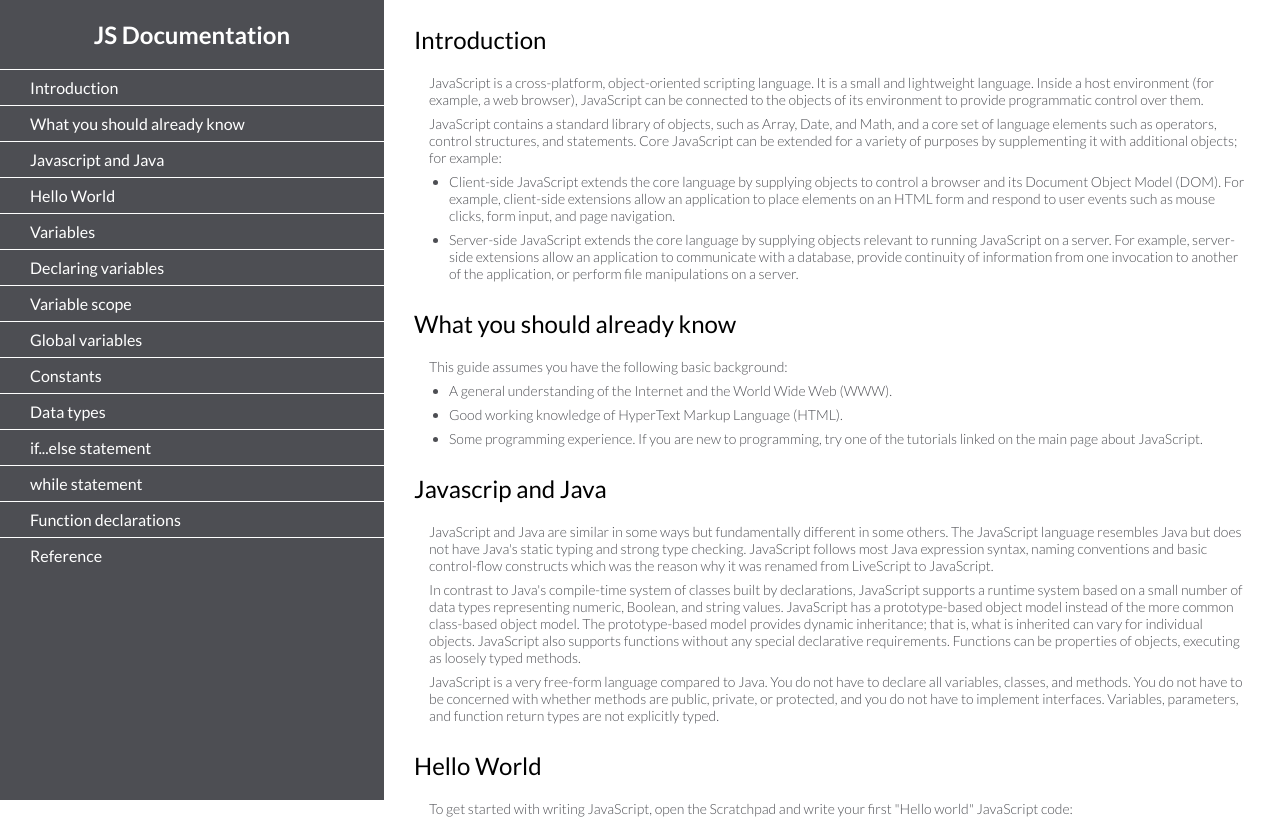
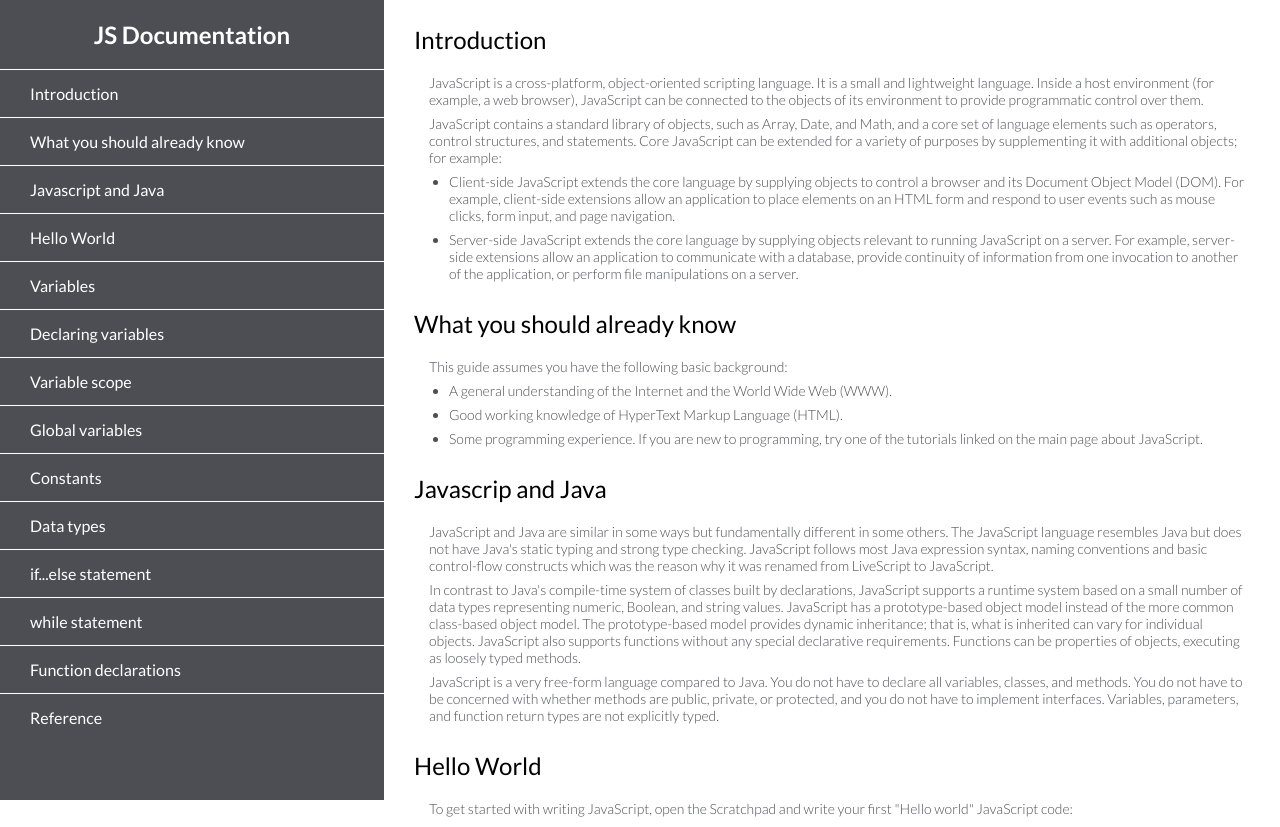
Before and after one commit to jannerymbf/Responsive-TechnicalDocumentationPage, a website: page src/index.html in a window 1280 px wide. Shown: the top 827 px of the page. Drawn offline with Linux system fonts and the light colour scheme.

Commit message:
Modify padding in li items in nav bar for media queries

```diff
--- a/src/styles.css
+++ b/src/styles.css
@@ -143,6 +143,11 @@ aside .nav__item:visited {
     border-bottom: none;
   }
 
+  aside nav ul li {
+    padding: 14px 30px;
+
+  }
+
   main {
     width: 70vw;
     padding: 5px 30px 30px 30px;
```
